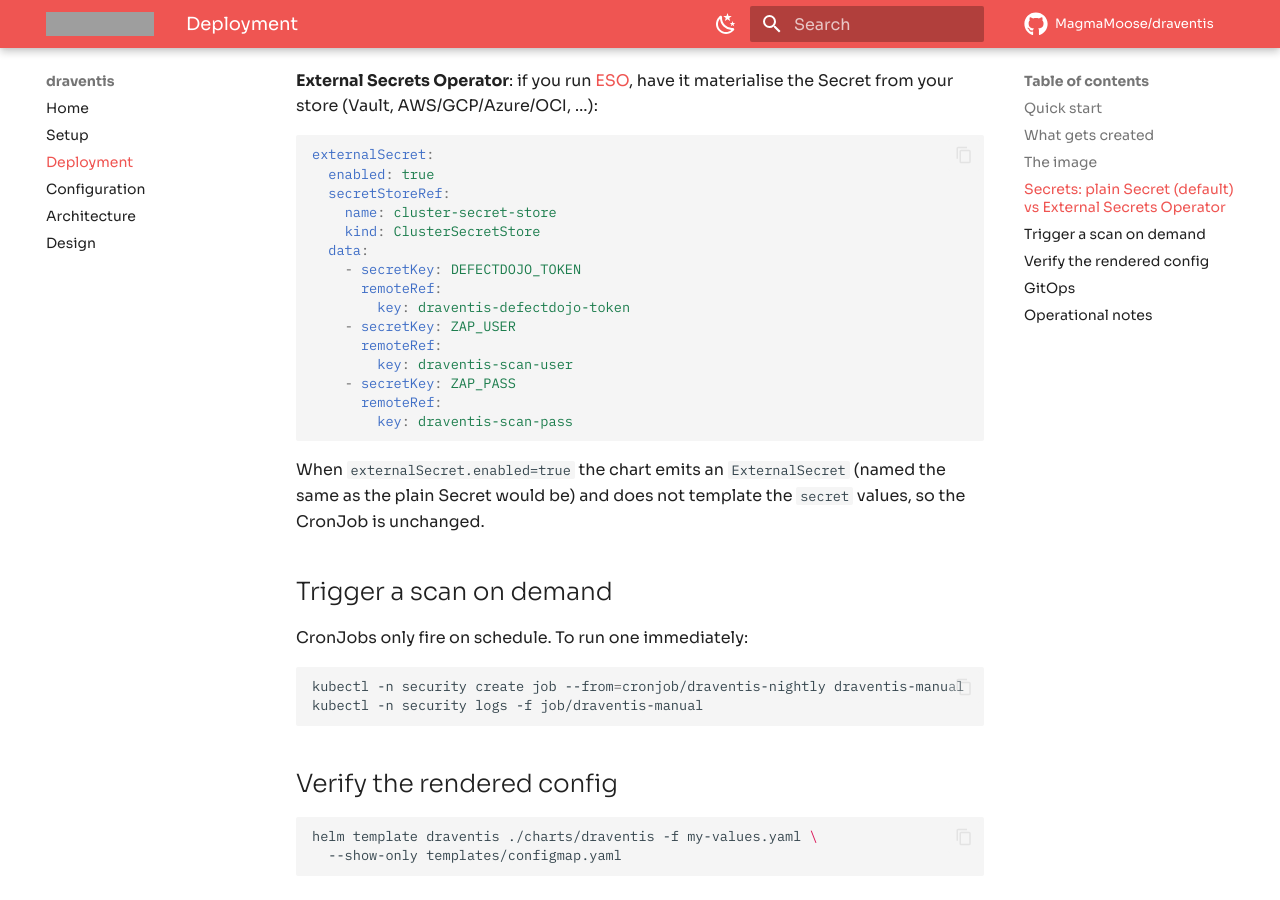
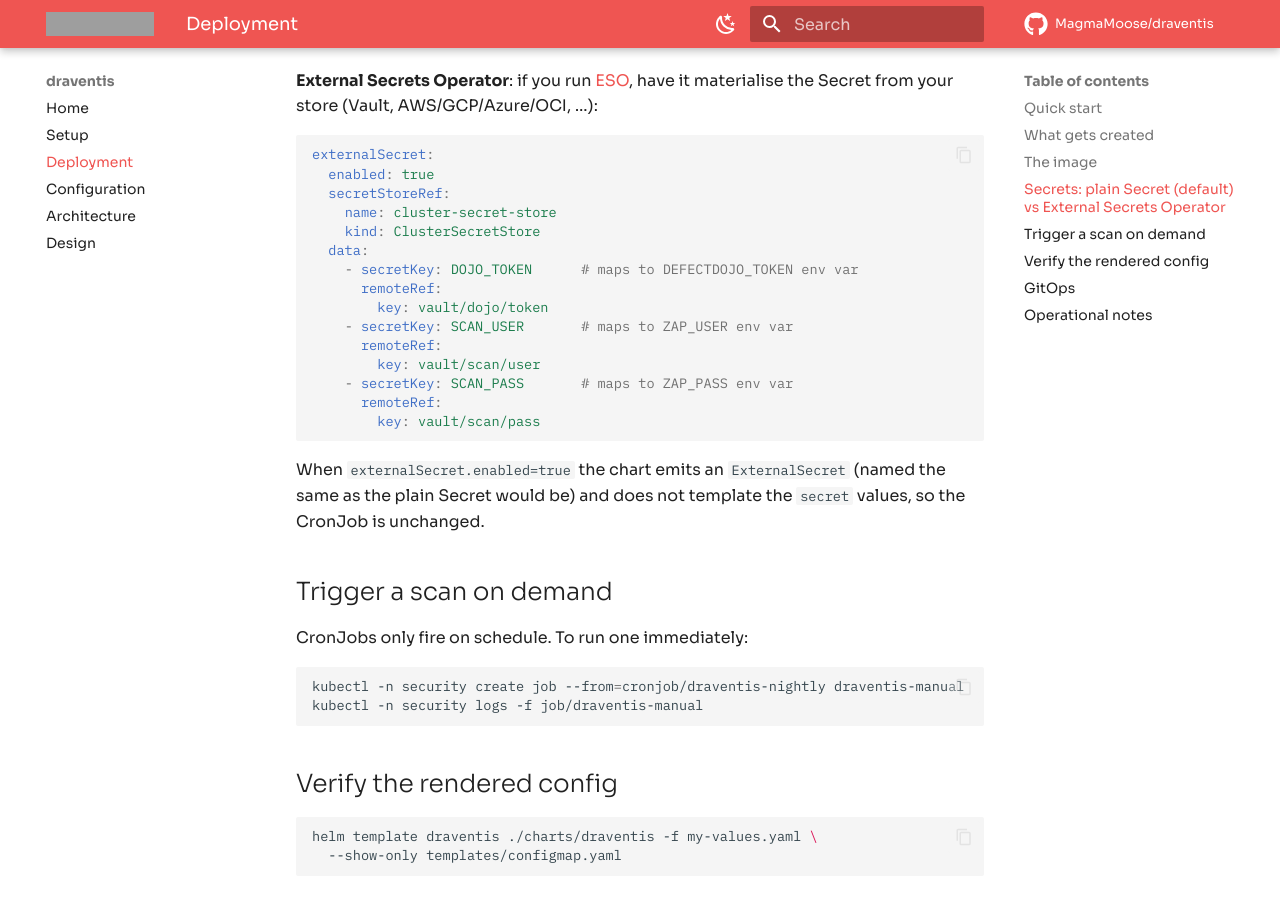
Before and after one commit to MagmaMoose/draventis, an MkDocs documentation site: the page built from docs/deployment.md, in a window 1280 px wide and 900 px high, scrolled down 1853 px. Built offline with MkDocs 1.6.1 and Material for MkDocs 9.7.7, drawn with Linux system fonts in a browser that asks for light colours; comment, search, counter and statistics services are not loaded; grey boxes are pictures that could not be loaded.

Commit message:
docs-update maintenance (#46)
Automated maintenance run.

Co-authored-by: Caleb Sargeant <calebsargeant@users.noreply.github.com>

````diff
--- a/docs/deployment.md
+++ b/docs/deployment.md
@@ -84,15 +84,15 @@ externalSecret:
     name: cluster-secret-store
     kind: ClusterSecretStore
   data:
-    - secretKey: DEFECTDOJO_TOKEN
+    - secretKey: DOJO_TOKEN      # maps to DEFECTDOJO_TOKEN env var
       remoteRef:
-        key: draventis-defectdojo-token
-    - secretKey: ZAP_USER
+        key: vault/dojo/token
+    - secretKey: SCAN_USER       # maps to ZAP_USER env var
       remoteRef:
-        key: draventis-scan-user
-    - secretKey: ZAP_PASS
+        key: vault/scan/user
+    - secretKey: SCAN_PASS       # maps to ZAP_PASS env var
       remoteRef:
-        key: draventis-scan-pass
+        key: vault/scan/pass
 ```
 
 When `externalSecret.enabled=true` the chart emits an `ExternalSecret` (named the
````
Also changed, not shown: docs/architecture.md (+1 -1 lines).
